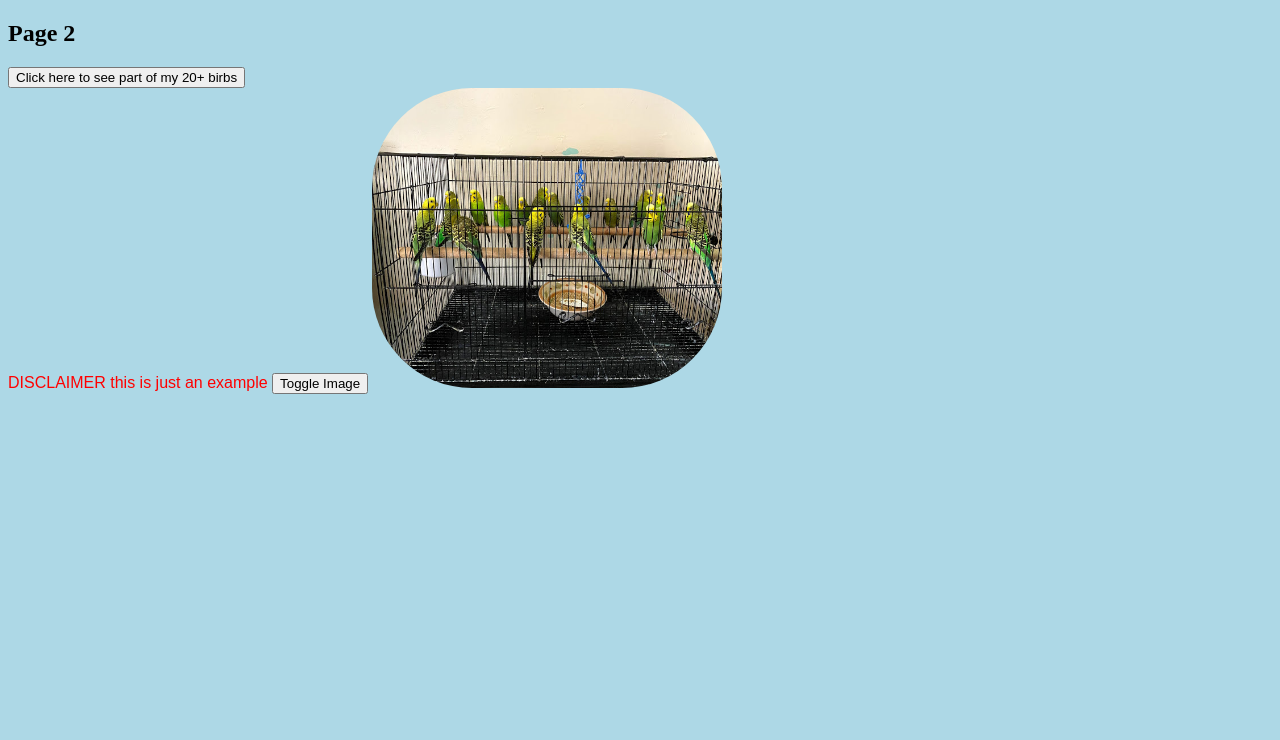
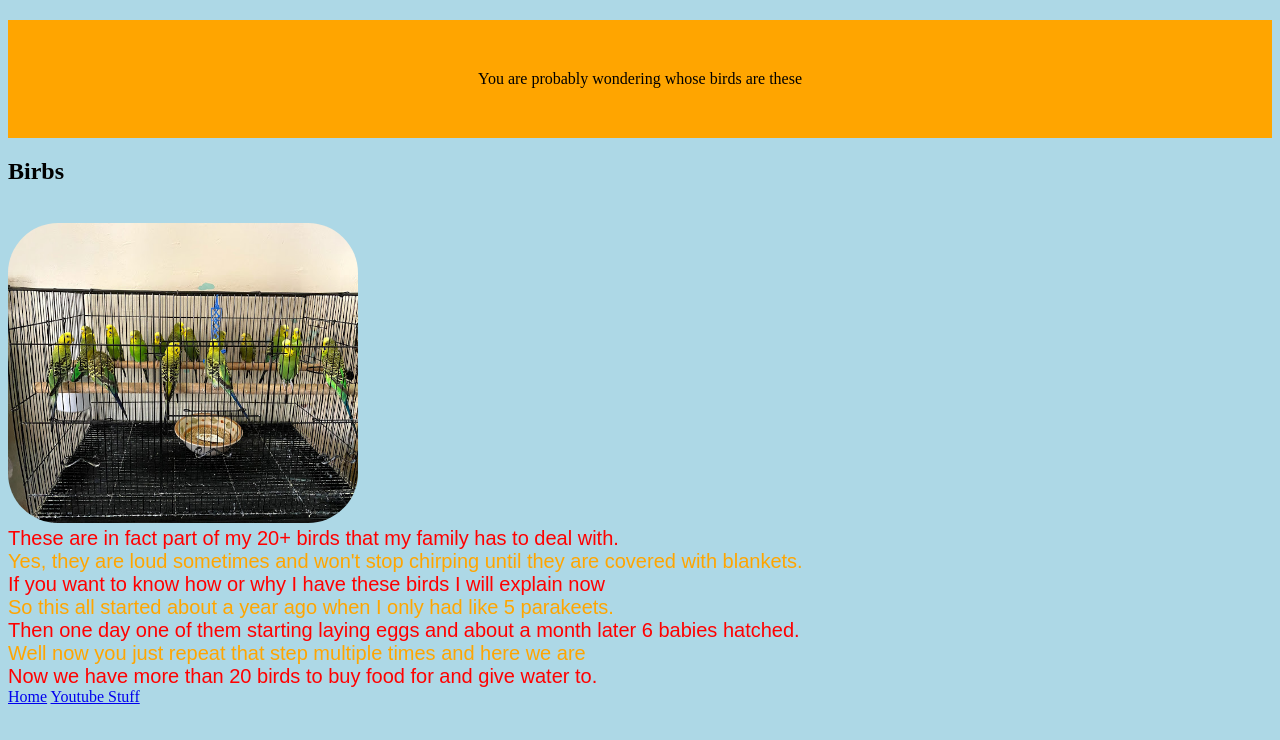
Before and after one commit to marcormu/marcormu.github.io, a plain HTML site: page page2.html in a window 1280 px wide. Drawn offline with Linux system fonts and the light colour scheme.

```diff
--- a/page2.html
+++ b/page2.html
@@ -8,19 +8,59 @@
     <link href="bootstrap-grid.css" rel="stylesheet"
     type="text/css" />
   </head>
+  <style>
+#myDIV {
+  width: 100%;
+  padding: 50px 0;
+  text-align: center;
+  background-color: orange;
+  margin-top: 20px;
+}
+</style>
   <body>
-<h2> Page 2</h2>
 
- <input value="Click here to see part of my 20+ birbs" onclick="alert('coming soon')" type="button">
-    <script src="scriptjs"></script>
+
+<div id="myDIV">
+You are probably wondering whose birds are these
+</div>
+
+<h2> Birbs</h2>
+
+
+    <script src="scriptjs">
+    function myFunction() {
+  var x = document.getElementById("myDIV");
+  if (x.style.display === "none") {
+    x.style.display = "block";
+  } else {
+    x.style.display = "none";
+  }
+}
+    </script>
     <br>
-<p1> DISCLAIMER this is just an example </p1>
 
-<button onclick="showImage()">Toggle
-  Image</button>
+
+
   <img id="hidden" class="Round-Image"
   src= "images/mybirbs.jpg">
+<br>
+<p1>These are in fact part of my 20+ birds that my family has to deal with.</p1>
+<br>
+<p2> Yes, they are loud sometimes and won't stop chirping until they are covered with blankets.</p2>
+<br>
+<p1> If you want to know how or why I have these birds I will explain now </p1>
+<br>
+<p2> So this all started about a year ago when I only had like 5 parakeets. </p2>
+<br>
+<p1> Then one day one of them starting laying eggs and about a month later 6 babies hatched. </p1>
+<br>
+<p2> Well now you just repeat that step multiple times and here we are</p2>
+<br>
+<p1> Now we have more than 20 birds to buy food for and give water to.</p1>
+<br>
 
+   <a href="index.html">Home</a>
+    <a href="page3.html">Youtube Stuff</a
 
   </body>
 
--- a/style.css
+++ b/style.css
@@ -3,7 +3,15 @@ body {
 }
 H1{font-family:Arial, Helvetica, sans-serif;
 color:red}
-
+p1{
+  font-size: 20px;
+}
+p2{
+  font-size: 20px;
+}
+p3{
+  font-size: 20px;
+}
 p1{font-family:Arial, Helvetica, sans-serif;
 color:red}
 
@@ -16,5 +24,6 @@ color:red}
 img{
   height: 300px;
   width: 350px;
-  border-radius:100px;
+  border-radius:50px;
+text-align: center;
 }
```
Also changed, not shown: index.html (+17 -3 lines), page3.html (+9 -1 lines), script.js (deleted, +0 -7 lines), images/phonto.jpg (added).
